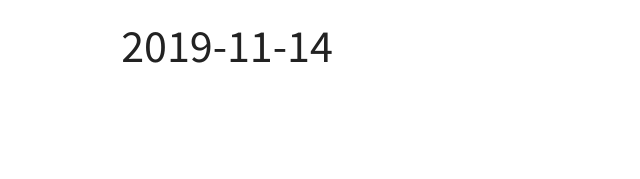
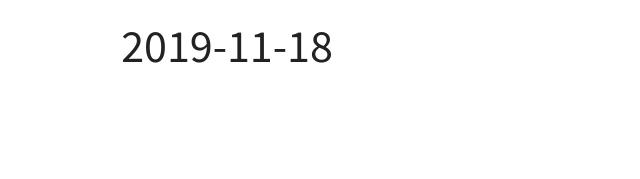
Before and after one commit to fighterleslie/incident_management_share_reveal_js, a website: page index.html in a window 1280 px wide. Shown: the part 461-640 px from the top of the page, 413-1053 px from the left. Drawn offline with Linux system fonts and the light colour scheme.

Commit message:
change date

```diff
--- a/index.html
+++ b/index.html
@@ -45,7 +45,7 @@
         <section>
           <h1>告警管理工具调研</h3>
           <p>张雪松</p>
-          <p>2019-11-14</p>
+          <p>2019-11-18</p>
         </section>
 
         <section>
```
